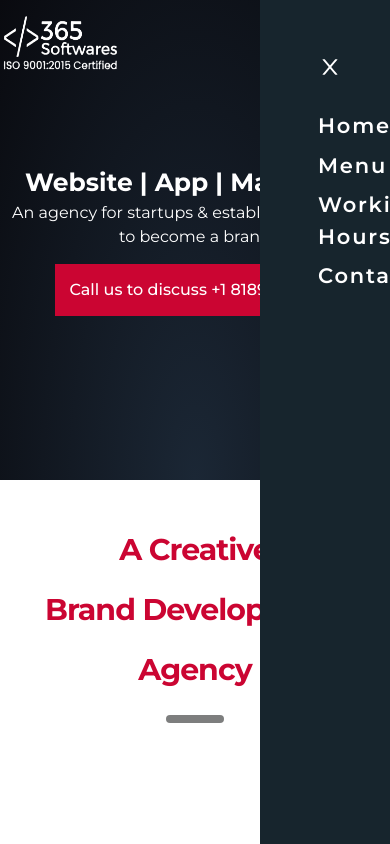
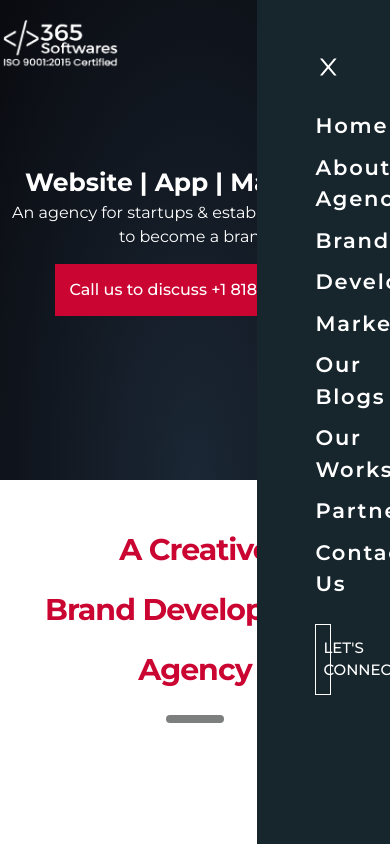
Before and after one commit to MuhammadDaniyal/Demo_App, a Next.js app: page / in a window 390 px wide. Both pictures are taken after a click on the icon 371 px from the left and 44 px from the top of the page. Shown: the top 844 px of the page. Built offline with nearby package versions, Linux system fonts and the light colour scheme.

Commit message:
Done without responsive

```diff
--- a/app/globals.css
+++ b/app/globals.css
@@ -2,17 +2,17 @@
 @tailwind components;
 @tailwind utilities;
 
+/* NAVBAR */
 .nav_open_icon {
   color: #fff;
   font-size: 38px;
-
 }
 .nav_open_icon_red {
   color: #cb0532;
   font-size: 38px;
 }
 
-.nav_close_icon{
+.nav_close_icon {
   color: #fff;
   font-size: 38px;
 }
@@ -29,26 +29,52 @@
 
 /* SIDEBAR */
 .menu {
+  position: absolute;
+  top: 0;
+  right: 0;
   padding: 48px 48px 20px 58px;
   background: #17252d;
-  transition: all .5s;
+  width: 34%;
+  transition: all 0.3s ease;
+  -webkit-transition: all 0.3s ease;
 }
 
-.side_links{
-  transition: all .3s;
-    letter-spacing: 1.8px;
-    transition: all .5s;
+.side_bar_a {
+  position: relative;
+  transition: all 0.3s;
+  letter-spacing: 1.8px;
 }
-
-.side_bar_a{
-  transition: all .5s;
-}
-
-.side_bar_a:hover{
-  border-left:3px solid red ;
+.side_bar_a:hover {
   padding-left: 16px;
 }
 
+.side_bar_a::before {
+  opacity: 0;
+  content: "";
+  background: #f14841;
+  width: 3px;
+  height: 100%;
+  position: absolute;
+  left: 0;
+  top: 0;
+}
+
+.side_bar_a:hover::before {
+  opacity: 1;
+  transition: opacity 0.5s ease;
+  -webkit-transition: opacity 0.5s ease;
+}
+
+.side_bar_btn {
+  width: 50%;
+  font-size: 15px;
+  font-weight: 500;
+  color: #fff;
+  padding: 12px 7px;
+  text-transform: uppercase;
+  border: 1px solid #fff;
+  text-align: center;
+}
 
 /* MAIN */
 
--- a/components/Categories.tsx
+++ b/components/Categories.tsx
@@ -2,7 +2,7 @@ import React from "react";
 import Link from "next/link";
 import Image from "next/image";
 
-import { pizzas } from "@/data/categories";
+import { category } from "@/data/categories";
 
 const Categories = () => {
   return (
@@ -18,17 +18,13 @@ const Categories = () => {
           </p>
         </div>
         <div className="flex flex-wrap">
-          {pizzas.map((item) => (
+          {category.map((item) => (
             <div className="w-full h-[340px] odd:border-r odd:border-b even:border-b border-[#d1cdcd] sm:w-1/2 lg:w-1/2 flex flex-col group category-card py-8 px-16 gap-2">
               {/* TEXT CONTAINER */}
-              <h3 className=" w-3/4 text-[40px] text-[#CB0532] font-bold tracking-[-1px] category-card-h3">
-                E-Commerce Applications
+              <h3 className=" w-[80%] text-[40px] text-[#CB0532] font-bold tracking-[-1px] category-card-h3">
+                {item.title}
               </h3>
-              <p className=" category-card-p">
-                From Retail and Wholesale,Online Shopping,Mobile and Web
-                Applications,Online Booking etc we offer business solutions to
-                all kinds of e-commerce needs may it be B2B or B2C businesses.
-              </p>
+              <p className=" category-card-p">{item.desc}</p>
             </div>
           ))}
         </div>
--- a/components/Navbar.tsx
+++ b/components/Navbar.tsx
@@ -6,10 +6,15 @@ import { AiOutlineClose } from "react-icons/ai";
 import Link from "next/link";
 
 const links = [
-  { id: 1, title: "Homepage", url: "/" },
-  { id: 2, title: "Menu", url: "/menu" },
-  { id: 3, title: "Working Hours", url: "/" },
-  { id: 4, title: "Contact", url: "/" },
+  { id: 1, title: "Home", url: "/" },
+  { id: 2, title: "About Agency", url: "/" },
+  { id: 3, title: "Branding", url: "/" },
+  { id: 4, title: "Development", url: "/" },
+  { id: 5, title: "Marketing", url: "/" },
+  { id: 4, title: "Our Blogs", url: "/" },
+  { id: 4, title: "Our Works", url: "/" },
+  { id: 4, title: "Partnership", url: "/" },
+  { id: 4, title: "Contact Us", url: "/" },
 ];
 
 const Navbar = () => {
@@ -37,7 +42,7 @@ const Navbar = () => {
       className={`fixed w-full h-20 flex justify-between items-center pt-4 pb-2 lg:px-16 xl:px-32 z-[9999]
     ${isVisible ? "header-nav scroll-header" : "header-nav "}`}
     >
-      <div className=" relative w-[7.5rem] h-14 cursor-pointer">
+      <div className=" relative w-[7.5rem] h-12 cursor-pointer">
         <Image
           src={`${isVisible ? "/logo-red.png" : "/logo-white.png"}`}
           alt=""
@@ -51,11 +56,7 @@ const Navbar = () => {
         onClick={() => setOpenMenu(true)}
       />
       {/* SIDEBAR */}
-      <div
-        className={` absolute top-0 right-0 h-screen w-1/3 menu ${
-          OpenMenu ? "" : "hidden"
-        }`}
-      >
+      <div className={` h-screen menu ${OpenMenu ? "" : "hidden"}`}>
         {/* SIDEBAR ALAG COMPONENT */}
         <div className=" flex flex-col gap-6">
           {/* ICON */}
@@ -66,9 +67,10 @@ const Navbar = () => {
             />
           </div>
           {/* MENU */}
-          <div className=" flex flex-col text-[21px] font-semibold text-white gap-2 side_links">
+          <div className=" flex flex-col text-[21px] font-semibold text-white gap-[10px] side_links">
             {links.map((item) => (
-              <Link className="side_bar_a"
+              <Link
+                className="side_bar_a"
                 href={item.url}
                 key={item.id}
                 onClick={() => setOpenMenu(false)}
@@ -77,6 +79,13 @@ const Navbar = () => {
               </Link>
             ))}
           </div>
+          <Link
+            href={"/"}
+            className="side_bar_btn"
+            onClick={() => setOpenMenu(false)}
+          >
+            LET'S CONNECT
+          </Link>
         </div>
       </div>
     </nav>
--- a/data/categories.ts
+++ b/data/categories.ts
@@ -1,139 +1,31 @@
-type Product = {
-  id: number;
+type Category = {
   title: string;
   desc?: string;
-  img?: string;
-  price: number;
-  options?: { title: string; additionalPrice: number }[];
 };
 
-type Products = Product[];
-
-export const pizzas: Products = [
+export const category: Category[] = [
   {
-    id: 1,
-    title: "Sicilian",
-    desc: "Ignite your taste buds with a fiery combination of spicy pepperoni, jalapeños, crushed red pepper flakes, and melted mozzarella cheese, delivering a kick with every bite.",
-    img: "/temporary/p1.png",
-    price: 24.9,
-    options: [
-      {
-        title: "Small",
-        additionalPrice: 0,
-      },
-      {
-        title: "Medium",
-        additionalPrice: 4,
-      },
-      {
-        title: "Large",
-        additionalPrice: 6,
-      },
-    ],
+    title: "E-Commerce Applications",
+    desc: "From Retail and Wholesale,Online Shopping,Mobile and Web Applications,Online Booking etc we offer business solutions to all kinds of e-commerce needs may it be B2B or B2C businesses.",
   },
   {
-    id: 2,
-    title: "Mediterranean Delight",
-    desc: "Embark on a culinary journey with this Mediterranean-inspired creation, featuring zesty feta cheese, Kalamata olives, sun-dried tomatoes, and a sprinkle of oregano.",
-    img: "/temporary/p8.png",
-    price: 32.9,
-    options: [
-      {
-        title: "Small",
-        additionalPrice: 0,
-      },
-      {
-        title: "Medium",
-        additionalPrice: 4,
-      },
-      {
-        title: "Large",
-        additionalPrice: 6,
-      },
-    ],
+    title: "Delivery Management System",
+    desc: "From Retail and Wholesale,Online Shopping,Mobile and Web Applications,Online Booking etc we offer business solutions to all kinds of e-commerce needs may it be B2B or B2C businesses.",
   },
   {
-    id: 3,
-    title: "Bella Napoli",
-    desc: "A classic Italian delight featuring a thin, crispy crust, tangy tomato sauce, fresh mozzarella, and a medley of aromatic herbs topped with lettuce, tomatoes, and a dollop of tangy mayo.",
-    img: "/temporary/p3.png",
-    price: 26.9,
-    options: [
-      {
-        title: "Small",
-        additionalPrice: 0,
-      },
-      {
-        title: "Medium",
-        additionalPrice: 4,
-      },
-      {
-        title: "Large",
-        additionalPrice: 6,
-      },
-    ],
+    title: "Multi Level Marketing & Strategy",
+    desc: "From Retail and Wholesale,Online Shopping,Mobile and Web Applications,Online Booking etc we offer business solutions to all kinds of e-commerce needs may it be B2B or B2C businesses.",
   },
   {
-    id: 4,
-    title: "Pesto Primavera",
-    desc: "A classic Italian delight featuring a thin, crispy crust, tangy tomato sauce, fresh mozzarella, and a medley of aromatic herbs topped with lettuce, tomatoes, and a dollop of tangy mayo.",
-    img: "/temporary/p10.png",
-    price: 28.9,
-    options: [
-      {
-        title: "Small",
-        additionalPrice: 0,
-      },
-      {
-        title: "Medium",
-        additionalPrice: 4,
-      },
-      {
-        title: "Large",
-        additionalPrice: 6,
-      },
-    ],
+    title: "Stock & Billing System",
+    desc: "From Retail and Wholesale,Online Shopping,Mobile and Web Applications,Online Booking etc we offer business solutions to all kinds of e-commerce needs may it be B2B or B2C businesses.",
   },
   {
-    id: 5,
-    title: "Veggie Supreme",
-    desc: "A classic Italian delight featuring a thin, crispy crust, tangy tomato sauce, fresh mozzarella, and a medley of aromatic herbs topped with lettuce, tomatoes, and a dollop of tangy mayo.",
-    img: "/temporary/p11.png",
-    price: 24.9,
-    options: [
-      {
-        title: "Small",
-        additionalPrice: 0,
-      },
-      {
-        title: "Medium",
-        additionalPrice: 4,
-      },
-      {
-        title: "Large",
-        additionalPrice: 6,
-      },
-    ],
+    title: "Consumer Brands & FMCG",
+    desc: "From Retail and Wholesale,Online Shopping,Mobile and Web Applications,Online Booking etc we offer business solutions to all kinds of e-commerce needs may it be B2B or B2C businesses.",
   },
   {
-    id: 6,
-    title: "Four Cheese Fantasy",
-    desc: "Experience pure cheesy bliss with a melty blend of mozzarella, cheddar, provolone, and Parmesan cheeses, creating a rich and indulgent pizza experience.",
-    img: "/temporary/p12.png",
-    price: 22.9,
-    options: [
-      {
-        title: "Small",
-        additionalPrice: 0,
-      },
-      {
-        title: "Medium",
-        additionalPrice: 4,
-      },
-      {
-        title: "Large",
-        additionalPrice: 6,
-      },
-    ],
+    title: "Manufacturing & Export Firms",
+    desc: "From Retail and Wholesale,Online Shopping,Mobile and Web Applications,Online Booking etc we offer business solutions to all kinds of e-commerce needs may it be B2B or B2C businesses.",
   },
 ];
```
